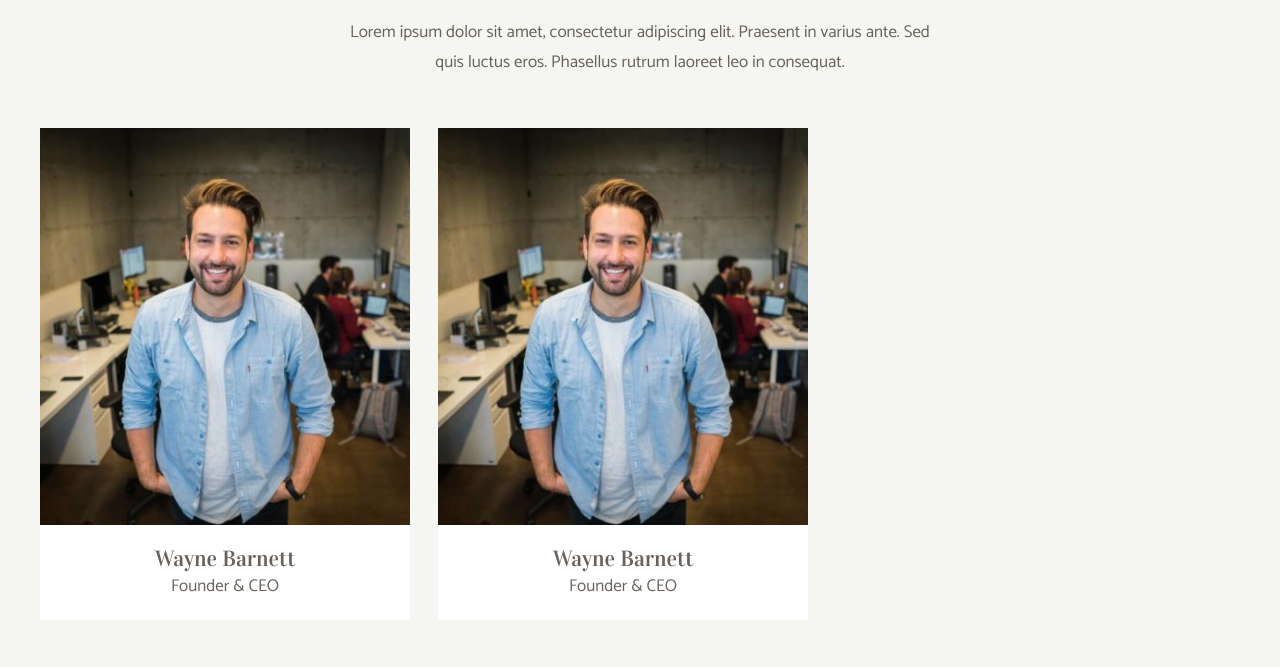
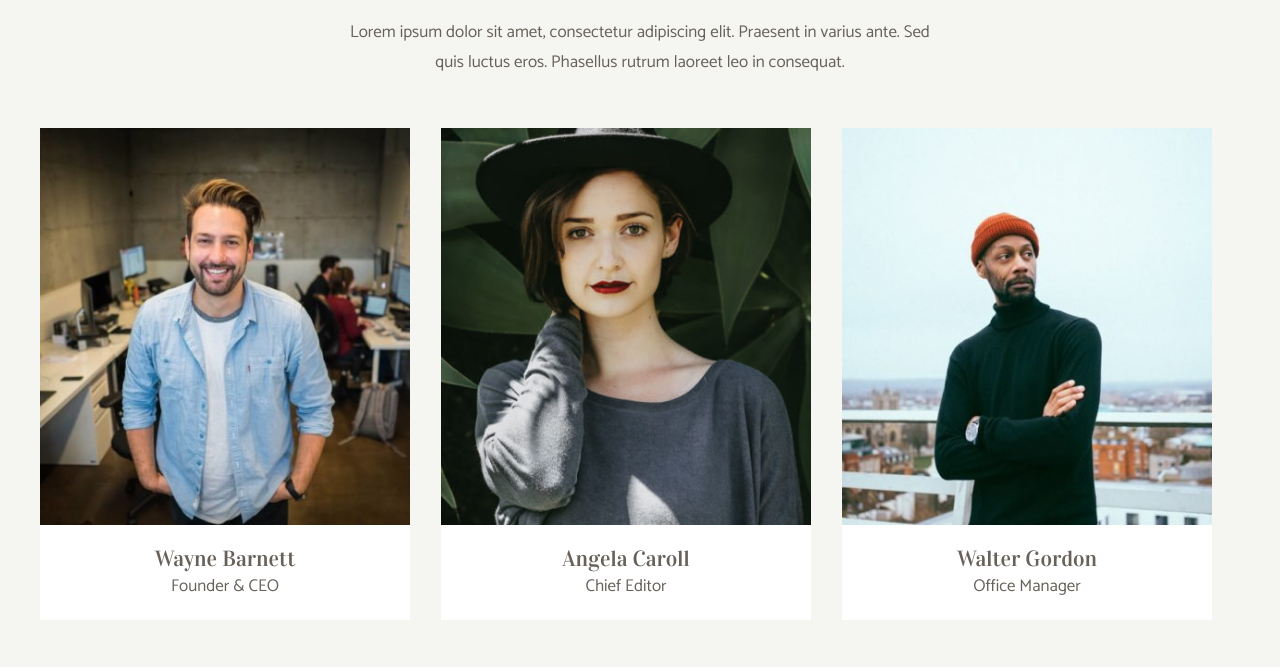
Before and after one commit to andre-cyb/js-our-team, a plain HTML site: page index.html in a window 1280 px wide. Shown: the part 107-774 px from the top of the page. Drawn offline with Linux system fonts and the light colour scheme; files that its build step writes are made by us from their sources.

Commit message:
aggiunti membri team

```diff
--- a/index.html
+++ b/index.html
@@ -24,7 +24,7 @@
       <div class="team-container">
         <!-- Inseriamo inizialmente una card statica per stilarla e vedere l'effetto finale -->
 
-        <div class="team-card">
+        <!-- <div class="team-card">
           <div class="card-image">
             <img src="img/wayne-barnett-founder-ceo.jpg" alt="Wayne Barnett" />
           </div>
@@ -32,7 +32,7 @@
             <h3>Wayne Barnett</h3>
             <p>Founder & CEO</p>
           </div>
-        </div>
+        </div> -->
       </div>
     </div>
   </section>
--- a/js/script.js
+++ b/js/script.js
@@ -37,10 +37,6 @@ let arrayTeam =
     ];
 
 //creare elemento card in Html
-const teamContainer = document.querySelector(".team-container");
-let card = '<div class="team-card"><div class="card-image"><img src="img/wayne-barnett-founder-ceo.jpg" alt="Wayne Barnett" /></div><div class="card-text"><h3>Wayne Barnett</h3><p>Founder & CEO</p></div></div>';
-
-teamContainer.innerHTML += card;
 
 
 
@@ -48,11 +44,18 @@ teamContainer.innerHTML += card;
 
 
 for (let i = 0; i < arrayTeam.length; i++) {
-    let persone = arrayTeam[i];
-    console.log(persone);
+    let persona = arrayTeam[i];
+    console.log(persona);
 
+    for (let key in persona) {
 
-    for (let key in persone) {
-        console.log(key);
     }
+    const teamContainer = document.querySelector(".team-container");
+    let card = ` <div class="team-card"><div class="card-image"><img src="${persona.image}" alt="Wayne Barnett" /></div><div class="card-text"><h3>${persona.name}</h3><p>${persona.role}</p></div></div> `;
+
+    teamContainer.innerHTML += card;
+
+    console.log(persona.name);
+    console.log(persona.role);
+    console.log(persona.image);
 }
```
